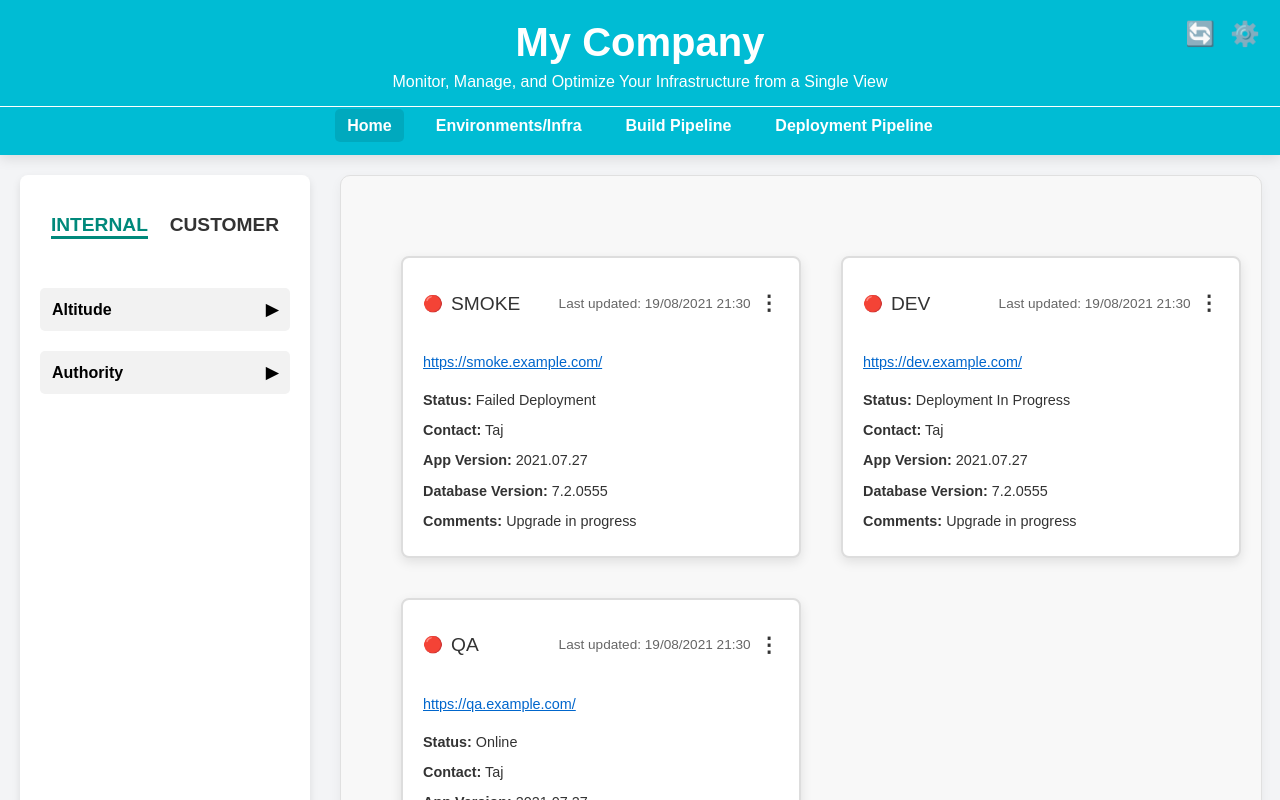
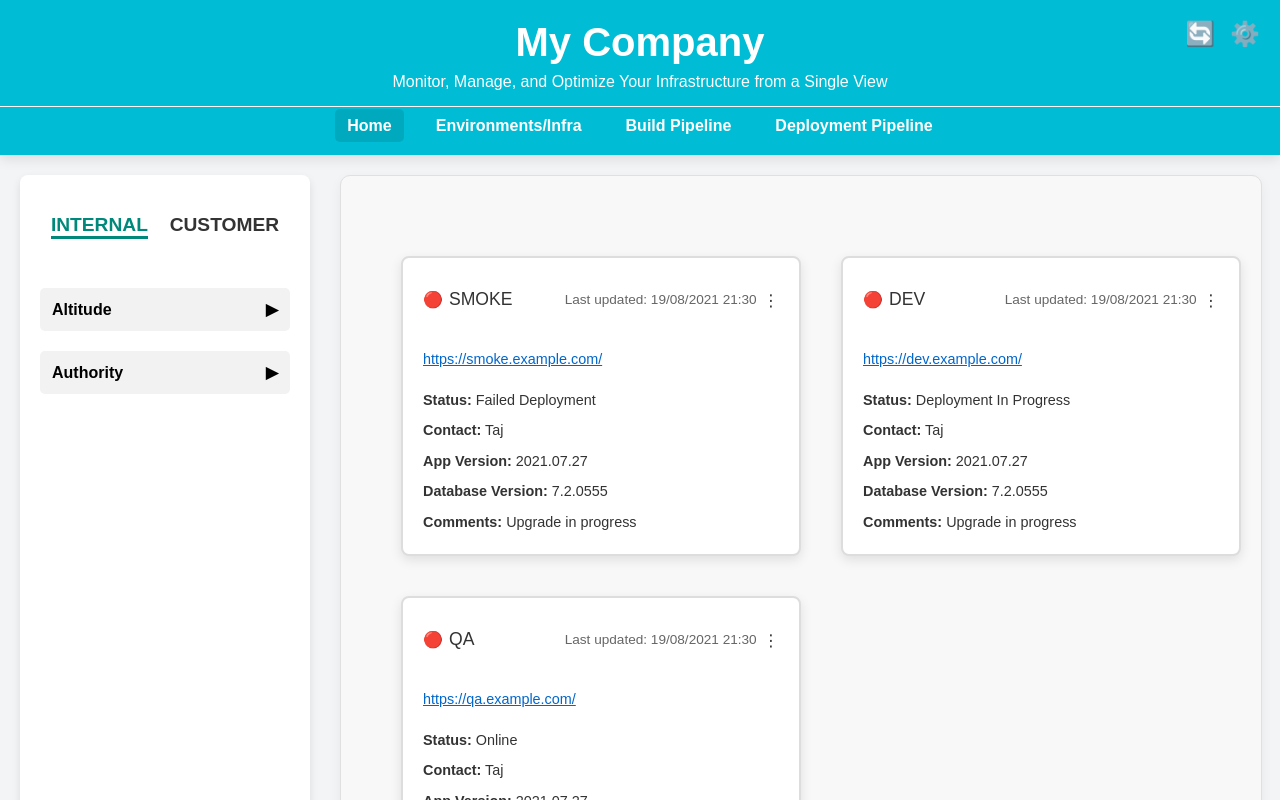
Before and after one commit to Sam123ben/IDP-Integrated-Developer-Platform, a React app in the folder infra_env_dashboard/frontend/: page / in a window 1280 px wide. Shown: the top 800 px of the page. Built offline with nearby package versions, Linux system fonts and the light colour scheme.

Commit message:
Updated the spaces are too much within each row of  the sentences

```diff
--- a/infra_env_dashboard/frontend/src/components/Card.js
+++ b/infra_env_dashboard/frontend/src/components/Card.js
@@ -1,10 +1,16 @@
 // src/components/Card.js
 
-import React from "react";
+import React, { useState } from "react";
 import "../styles/TileContainer.css"; // Import container-specific styles
 import "../styles/Card.css"; // Import card-specific styles
 
 function Card({ name, lastUpdated, status, contact, appVersion, dbVersion, comments, statusClass }) {
+    const [showDropdown, setShowDropdown] = useState(false);
+
+    const toggleDropdown = () => {
+        setShowDropdown(!showDropdown);
+    };
+
     return (
         <div className={`card ${statusClass} big-card`}>
             <div className="card-header">
@@ -14,8 +20,18 @@ function Card({ name, lastUpdated, status, contact, appVersion, dbVersion, comme
                 </div>
                 <div className="card-updated-section">
                     <span className="card-updated">Last updated: {lastUpdated}</span>
-                    <span className="three-dots">⋮</span>
+                    <span className="three-dots" onClick={toggleDropdown}>⋮</span>
                 </div>
+                {showDropdown && (
+                    <div className="dropdown-menu">
+                        <label>
+                            <input type="checkbox" /> Skip Deployment
+                        </label>
+                        <label>
+                            Update Comments
+                        </label>
+                    </div>
+                )}
             </div>
             <a href="#" className="card-link">{`https://${name.toLowerCase()}.example.com/`}</a>
             <p><strong>Status:</strong> <span className="status-text">{status}</span></p>
--- a/infra_env_dashboard/frontend/src/styles/Card.css
+++ b/infra_env_dashboard/frontend/src/styles/Card.css
@@ -35,13 +35,11 @@
     border: 2px solid #ddd;
     border-radius: 8px;
     box-shadow: 0 4px 12px rgba(0, 0, 0, 0.1);
-    padding: 20px;
+    padding: 15px 20px; /* Adjusted padding for a tighter layout */
     border-left: 4px solid transparent;
     display: flex;
     flex-direction: column;
     justify-content: space-between;
-    height: 100%;
-    min-height: 300px; /* Set a minimum height for vertical length */
     box-sizing: border-box; /* Include padding and border in total width/height */
     align-items: stretch;
     overflow: auto; /* Enable vertical scrolling */
@@ -51,18 +49,13 @@
     cursor: pointer;
 }
 
-.card:hover {
-    transform: translateY(-5px); /* Slight hover effect for visual feedback */
-    box-shadow: 0 8px 16px rgba(0, 0, 0, 0.2);
-}
-
 .card-header {
     display: flex;
-    flex-direction: row;             /* Horizontal layout */
-    justify-content: space-between;  /* Spread items evenly */
-    align-items: center;             /* Center items vertically */
-    gap: 10px;
-    margin-bottom: 10px;
+    flex-direction: row;
+    justify-content: space-between;
+    align-items: center;
+    gap: 8px; /* Reduced gap for tighter layout */
+    margin-bottom: 8px; /* Adjusted spacing below header */
 }
 
 .card-title-section {
@@ -72,11 +65,11 @@
 
 .card-icon {
     color: red;
-    margin-right: 8px;
+    margin-right: 6px; /* Adjusted for less space */
 }
 
 .card-title {
-    font-size: 1.2em;
+    font-size: 1.1em; /* Slightly smaller font size */
     font-weight: normal;
     color: #333;
 }
@@ -86,7 +79,7 @@
     align-items: center;
     font-size: 0.85em;
     color: #666;
-    gap: 8px;
+    gap: 6px; /* Reduced space for a more compact look */
 }
 
 .card-updated {
@@ -94,15 +87,14 @@
 }
 
 .three-dots {
-    font-size: 1.5em;
+    font-size: 1.2em; /* Adjusted size for better alignment */
     cursor: pointer;
     color: #333;
-    font-weight: bold;
 }
 
 .card-link {
     color: #0066cc;
-    margin: 5px 0;
+    margin: 4px 0; /* Reduced margin for a tighter look */
     text-decoration: underline;
     font-size: 0.9em;
     display: inline-block;
@@ -130,9 +122,9 @@
 
 /* Paragraph styling within card */
 .card p {
-    margin: 5px 0;
+    margin: 3px 0; /* Reduced margin for closer lines */
     font-size: 0.9em;
-    line-height: 1.4;
+    line-height: 1.2; /* Adjusted line-height for compact spacing */
 }
 
 .card-layout {
@@ -149,14 +141,12 @@
     font-family: Arial, sans-serif;
     font-size: 16px;
     line-height: 2.5;
-    overflow:hidden; /* Hide any overflowing content */
-    overflow-x:scroll; /* Enable horizontal scrolling */
     color: #333;
     overflow: hidden;
     text-align: left;
     border: 1px solid #e0e0e0;
     transition: box-shadow 0.6s ease, transform 0.6s ease;
-    align-items: stretch; /* Align items to the top */
+    align-items: stretch;
 }
 
 /* Responsive adjustments */
```
